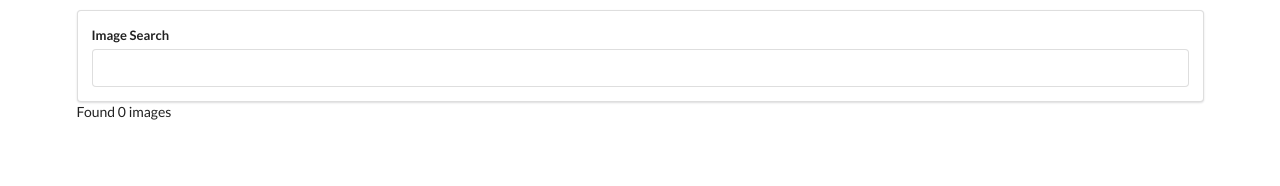
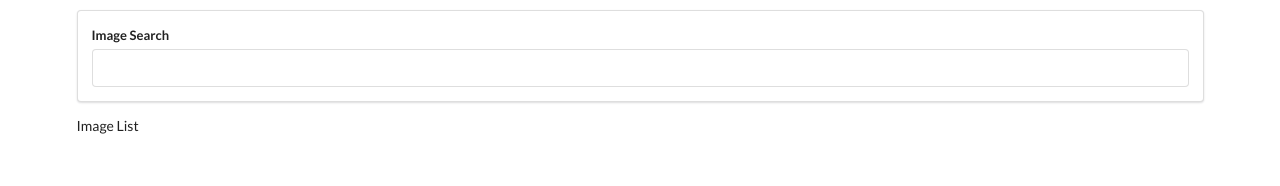
Before and after one commit to abdulbaqi/pics, a React (Create React App) app: page / in a window 1280 px wide. Shown: the top 186 px of the page. Built offline with nearby package versions, Linux system fonts and the light colour scheme.

Commit message:
create image list component

```diff
--- a/src/components/App.js
+++ b/src/components/App.js
@@ -1,6 +1,7 @@
 import React from "react";
 import unsplash from "../api/unsplash";
 import SearchBar from "./SearchBar";
+import ImageList from "./ImageList";
 
 class App extends React.Component {
   state = { images: [] };
@@ -19,7 +20,7 @@
     return (
       <div className="ui container" style={{ marginTop: "10px" }}>
         <SearchBar onSubmit={this.onFormSubmit} />
-        Found {this.state.images.length} images
+        <ImageList images={this.state.images} />
       </div>
     );
   }
--- /dev/null
+++ b/src/components/ImageList.js
@@ -0,0 +1,8 @@
+import React from "react";
+
+const ImageList = props => {
+  console.log(props.images);
+  return <div>Image List</div>;
+};
+
+export default ImageList;
```
Also changed, not shown: 1 other file (tests, documents, lock files or other folders).
